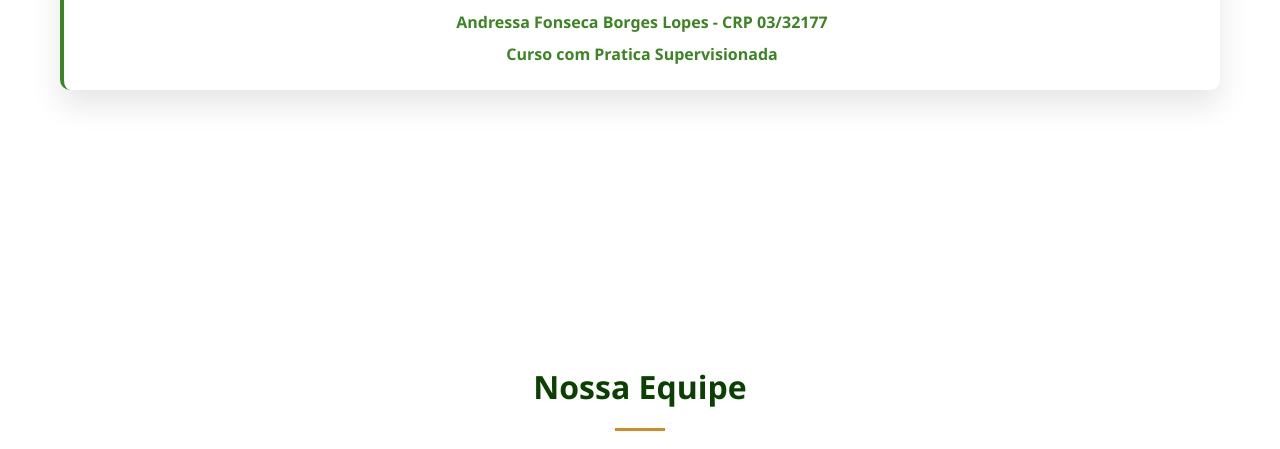
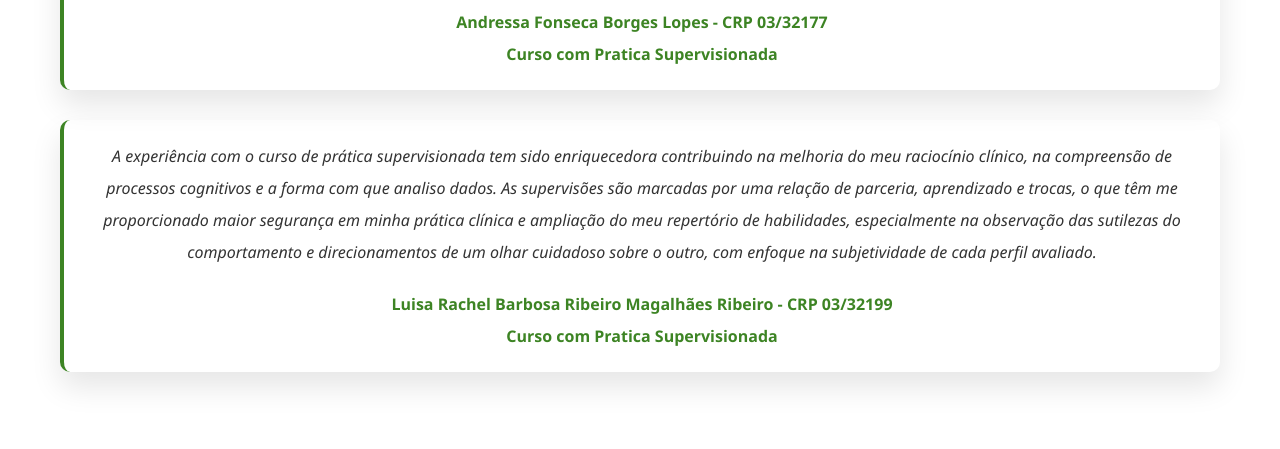
Before and after one commit to filipechgs/site_instituto_luria_de_neuropsicologia, a plain HTML site: page index.html in a window 1280 px wide. Shown: the part 3760-4209 px from the top of the page. Drawn offline with Linux system fonts and the light colour scheme.

Commit message:
Atualiza: adiciona depoimento de aluno, remove links dos cursos da hotmart devido a sustpensão temporária dos cursos

```diff
--- a/index.html
+++ b/index.html
@@ -263,13 +263,31 @@
                 <p>
                     "Durante o processo, o curso ajuda a realizar as avaliações com mais segurança. Além disso, o
                     aprendizado sobre a correção e interpretação dos testes está sendo essencial. Pude perceber o
-                    quanto cada detalhe observado durante a aplicação pode refletir aspectos importantes do funcionamento
+                    quanto cada detalhe observado durante a aplicação pode refletir aspectos importantes do
+                    funcionamento
                     cognitivo e emocional do paciente. A supervisão é um espaço muito bom para tirar dúvidas,
                     discutir casos e compreender como transformar os dados obtidos em informações clínicas relevantes!"
                 </p>
 
                 <p class="testimonial-name">
                     Andressa Fonseca Borges Lopes - CRP 03/32177
+                    <br>
+                    Curso com Pratica Supervisionada
+                </p>
+            </div>
+
+            <div class="testimonial-card">
+                <p>
+                    A experiência com o curso de prática supervisionada tem sido enriquecedora contribuindo na melhoria
+                    do meu raciocínio clínico, na compreensão de processos cognitivos e a forma com que analiso dados.
+                    As supervisões são marcadas por uma relação de parceria, aprendizado e trocas, o que têm me
+                    proporcionado maior segurança em minha prática clínica e ampliação do meu repertório de habilidades,
+                    especialmente na observação das sutilezas do comportamento e direcionamentos de um olhar cuidadoso
+                    sobre o outro, com enfoque na subjetividade de cada perfil avaliado.
+                </p>
+
+                <p class="testimonial-name">
+                    Luisa Rachel Barbosa Ribeiro Magalhães Ribeiro - CRP 03/32199
                     <br>
                     Curso com Pratica Supervisionada
                 </p>
```
Also changed, not shown: cursos.html (+4 -4 lines).
